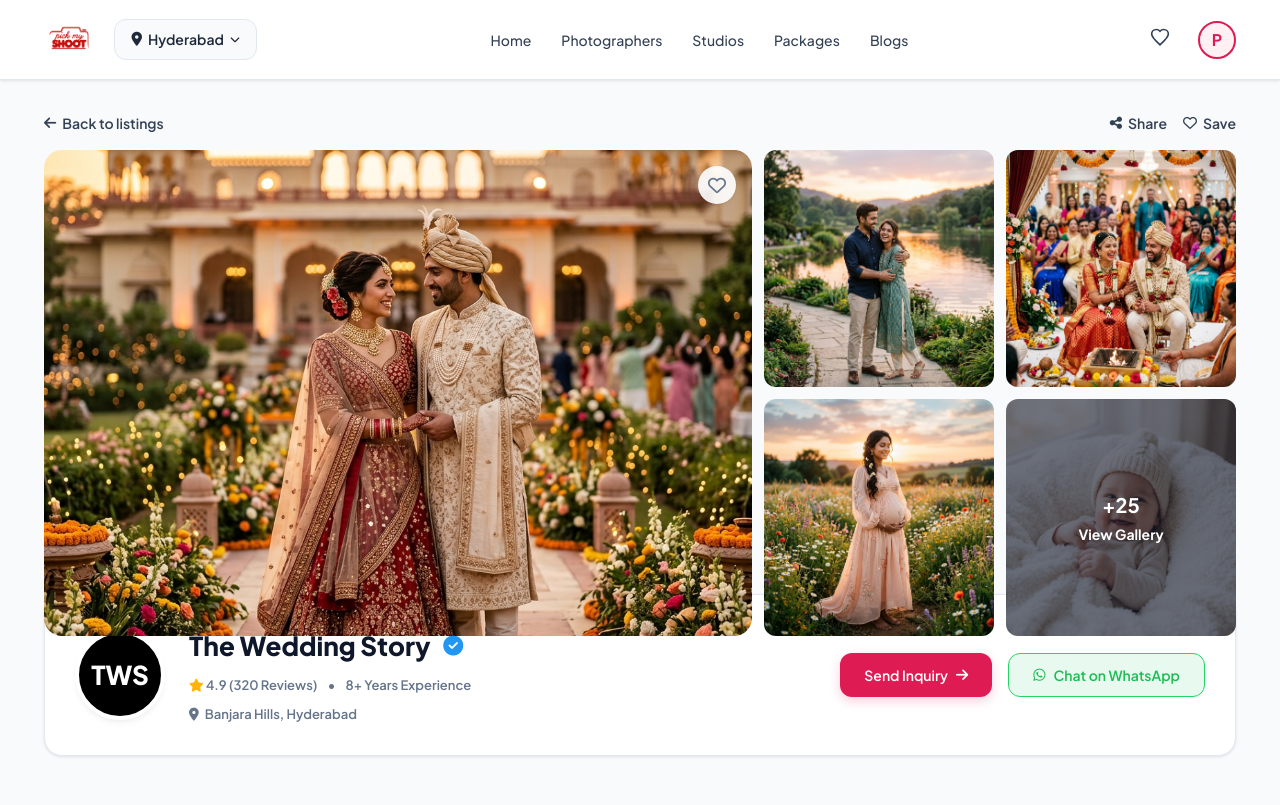
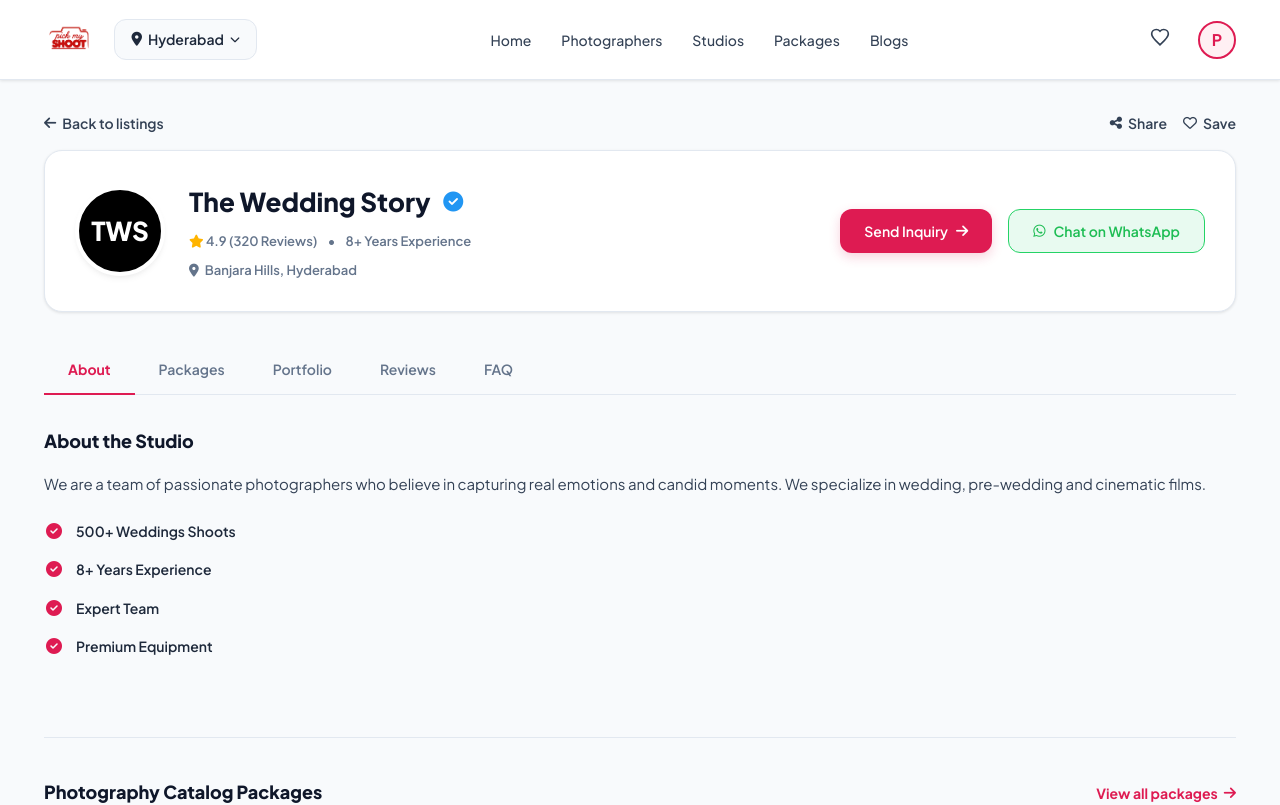
Before and after one commit to modupalliharshini/TPC_pickmyshoot, a React (Vite) app: page /profile/1 in a window 1280 px wide. Shown: the top 805 px of the page. Built offline with nearby package versions, Linux system fonts and the light colour scheme; sample sign-in values are in the browser's storage; a web font is replaced by a local one.

Commit message:
studio update

```diff
--- a/src/pages/ProfileDetails.jsx
+++ b/src/pages/ProfileDetails.jsx
@@ -123,35 +123,7 @@
         </div>
       </section>
 
-      {/* Hero Photo Gallery Grid (Studio only) */}
-      {photographer.isStudio && (
-        <section className="container">
-          <div className="gallery-grid" id="profile-gallery-grid" style={{ display: 'grid' }}>
-            <div className="gallery-left">
-              <img src={gallery[0] || '/assets/wedding_hero.png'} alt={`${photographer.name} Main Photo`} />
-              <button
-                className={`gallery-fav-btn ${isSaved ? 'active' : ''}`}
-                onClick={handleProfileFavToggle}
-                title="Save to favorites"
-              >
-                <i className={`${isSaved ? 'fa-solid' : 'fa-regular'} fa-heart`}></i>
-              </button>
-            </div>
-            <div className="gallery-right">
-              <div className="gallery-thumb"><img src={gallery[1] || '/assets/prewedding_shoot.png'} alt="Portfolio Thumbnail 1" /></div>
-              <div className="gallery-thumb"><img src={gallery[2] || '/assets/candid_shoot.png'} alt="Portfolio Thumbnail 2" /></div>
-              <div className="gallery-thumb"><img src={gallery[3] || '/assets/maternity_shoot.png'} alt="Portfolio Thumbnail 3" /></div>
-              <div className="gallery-thumb">
-                <img src={gallery[4] || '/assets/baby_shoot.png'} alt="Portfolio Thumbnail 4" />
-                <div className="gallery-overlay" onClick={handleViewGalleryClick}>
-                  <span className="gallery-overlay-count">+25</span>
-                  <span>View Gallery</span>
-                </div>
-              </div>
-            </div>
-          </div>
-        </section>
-      )}
+
 
       {/* Profile Metadata Header */}
       <section className="container">
@@ -271,7 +243,8 @@
                 ))}
               </ul>
 
-              {/* Portfolio Showcase embedded inside About for non-studios, or as works-section for studios too */}
+              {/* Portfolio Showcase embedded inside About for non-studios */}
+              {!photographer.isStudio && (
                 <div className="works-section">
                   <h3 className="works-title">Portfolio Showcase</h3>
                   <div className="works-grid">
@@ -282,6 +255,7 @@
                     ))}
                   </div>
                 </div>
+              )}
             </div>
 
             {/* Bottom Packages block for Studio profiles only */}
```
Lines whose indentation alone changed are shown as unchanged.
